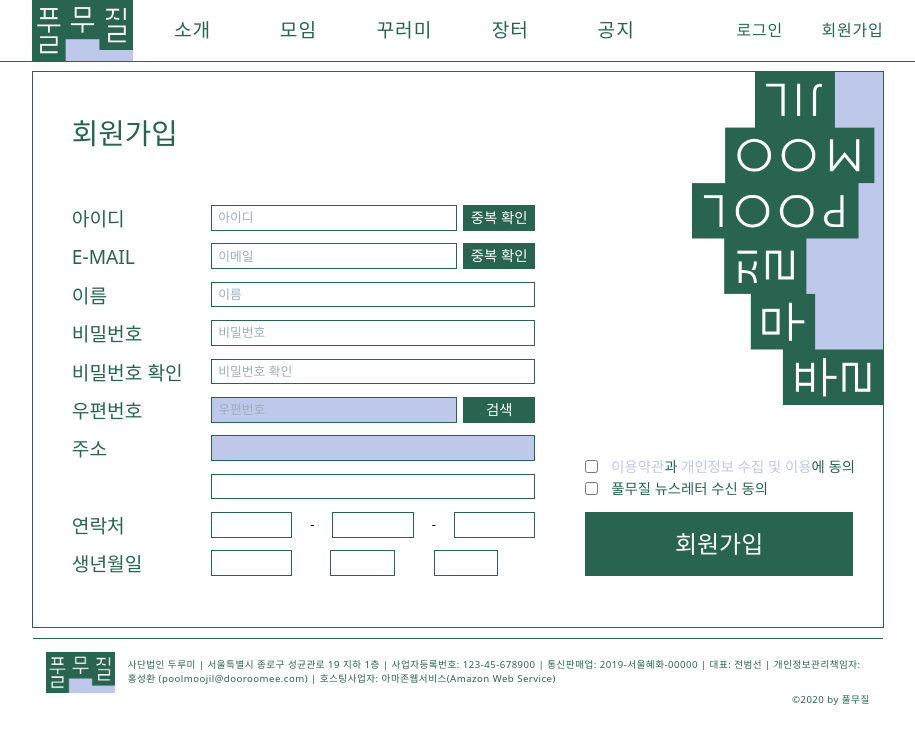
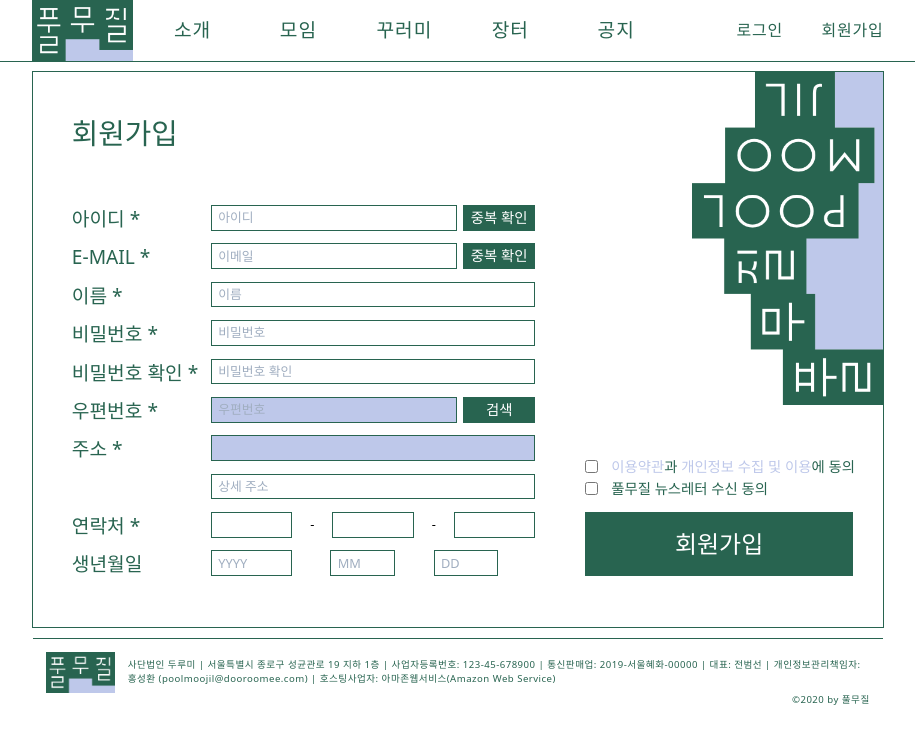
Before and after one commit to halsoo/poolmoojil-js-frontend, a React (Create React App) app: page /register in a window 1280 px wide. Shown: the top 744 px of the page, without its empty margins (182-1097 px from the left). Built offline with nearby package versions, Linux system fonts and the light colour scheme.

Commit message:
signup bug fix

```diff
--- a/src/Components/Signup/AddressSearch.jsx
+++ b/src/Components/Signup/AddressSearch.jsx
@@ -10,7 +10,7 @@ class AddressSearch extends Component {
         super(props);
 
         this.state = {
-            queryText: '안새내길',
+            queryText: '',
             currentPage: 1,
             addresses: [],
             isSearched: false,
--- a/src/Components/Signup/InputWithLabel.jsx
+++ b/src/Components/Signup/InputWithLabel.jsx
@@ -5,7 +5,9 @@ export default function InputWithLabel(props) {
         <div className="w-full mb-4 flex flex-col justify-between">
             {props.error ? <div className="text-red-500 mb-2"> {props.error} </div> : null}
             <div className="w-full flex flex-row justify-between">
-                <label className="text-2xl h-8 text-green-500">{props.label}</label>
+                <label className="text-2xl h-8 text-green-500">
+                    {props.label} {props.required ? '*' : null}
+                </label>
                 <div
                     className={`w-70% flex flex-row ${
                         props.name === 'phone' ? 'justify-between' : 'justify-start'
@@ -18,7 +20,7 @@ export default function InputWithLabel(props) {
                         type={props.type}
                         name={props.name + 'A'}
                         onChange={props.onChange}
-                        placeholder={props.placeholder}
+                        placeholder={props.name === 'birth' ? 'YYYY' : props.placeholder}
                         disabled={props.disabled}
                     />
                     {props.name === 'phone' ? <p className="self-center"> - </p> : null}
@@ -30,7 +32,7 @@ export default function InputWithLabel(props) {
                         type={props.type}
                         name={props.name + 'B'}
                         onChange={props.onChange}
-                        placeholder={props.placeholder}
+                        placeholder={props.name === 'birth' ? 'MM' : props.placeholder}
                         disabled={props.disabled}
                     />
                     {props.name === 'phone' ? <p className="self-center"> - </p> : null}
@@ -41,7 +43,7 @@ export default function InputWithLabel(props) {
                         type={props.type}
                         name={props.name + 'C'}
                         onChange={props.onChange}
-                        placeholder={props.placeholder}
+                        placeholder={props.name === 'birth' ? 'DD' : props.placeholder}
                         disabled={props.disabled}
                     />
                 </div>
@@ -54,7 +56,9 @@ export default function InputWithLabel(props) {
                 <div className="text-green-500 mb-2"> 사용 가능한 {props.label}입니다. </div>
             ) : null}
             <div className="w-full flex flex-row justify-between">
-                <label className="text-2xl h-8 text-green-500">{props.label}</label>
+                <label className="text-2xl h-8 text-green-500">
+                    {props.label} {props.required ? '*' : null}
+                </label>
                 <div className="w-70% flex flex-row justify-between">
                     <input
                         className={`w-${props.additionalButton ? '85%' : 'full'} ${
--- a/src/Components/Signup/index.jsx
+++ b/src/Components/Signup/index.jsx
@@ -3,7 +3,7 @@ import { Link, Redirect } from 'react-router-dom';
 import { connect } from 'react-redux';
 import { signupTry } from '../../actions';
 
-import { isEmail, isLength, isAlphanumeric, isNumeric } from 'validator';
+import { isEmail, isLength, isAlphanumeric, isAscii, isNumeric } from 'validator';
 import InputWithLabel from './InputWithLabel';
 import ButtonForm from './ButtonForm';
 import AddressSearch from './AddressSearch';
@@ -27,6 +27,19 @@ class Signup extends Component {
                 passwordConfirm: null,
                 phone: null,
                 birth: null,
+            },
+
+            required: {
+                overall: true,
+                userID: true,
+                name: true,
+                email: true,
+                password: true,
+                passwordConfirm: true,
+                phone: true,
+                zipCode: true,
+                addressA: true,
+                birth: false,
             },
 
             address: {
@@ -94,6 +107,14 @@ class Signup extends Component {
                     error: {
                         ...this.state.error,
                         password: '비밀번호를 8자 이상 입력하세요.',
+                    },
+                });
+                return false;
+            } else if (!isAscii(value)) {
+                this.setState({
+                    error: {
+                        ...this.state.error,
+                        password: '영문, 숫자, 특수문자만 사용해주세요.',
                     },
                 });
                 return false;
@@ -271,20 +292,6 @@ class Signup extends Component {
         }
     };
 
-    checkDuplicateUser = async (event) => {
-        const res = await checkDuplicateUserAPI(this.state.userID);
-        if (res.status === 200 && !this.state.error.userID) {
-            this.setState({ IDokay: true });
-        } else {
-            this.setState({
-                error: {
-                    ...this.state.error,
-                    userID: '이미 존재하는 아이디입니다.',
-                },
-            });
-        }
-    };
-
     checkDuplicateEmail = async (event) => {
         const res = await checkDuplicateEmailAPI(this.state.email);
         if (res.status === 200 && !this.state.error.email) {
@@ -331,6 +338,12 @@ class Signup extends Component {
         };
 
         const errors = Object.values(this.state.error).reduce((a, b) => a + b, 0);
+        const values = Object.keys(signupInfo).reduce((a, b) => {
+            if (this.state.required[b]) {
+                if (signupInfo[b] !== null) return a + null;
+                else return a + 1;
+            } else return a + null;
+        }, null);
 
         console.log(this.state.IDokay, errors, this.state.buttonForm.checkA);
 
@@ -341,14 +354,18 @@ class Signup extends Component {
                     overall: '모든 항목을 기입하셨나요?',
                 },
             });
-        } else if (this.state.IDokay && errors === 0 && this.state.buttonForm.checkA) {
-            console.log('signup!!');
+        } else if (
+            this.state.IDokay &&
+            errors === 0 &&
+            values === 0 &&
+            this.state.buttonForm.checkA
+        ) {
             this.props.signupTry(signupInfo);
         } else {
             this.setState({
                 error: {
                     ...this.state.error,
-                    overall: null,
+                    overall: '모든 항목을 기입하셨나요?',
                 },
             });
         }
@@ -447,6 +464,7 @@ class Signup extends Component {
                         additionalOnClick={this.checkDuplicateUser}
                         error={this.state.error.userID}
                         okay={this.state.IDokay}
+                        required={this.state.required.userID}
                     />
                     <InputWithLabel
                         label="E-MAIL"
@@ -460,6 +478,7 @@ class Signup extends Component {
                         additionalOnClick={this.checkDuplicateEmail}
                         error={this.state.error.email}
                         okay={this.state.EMAILokay}
+                        required={this.state.required.email}
                     />
                     <InputWithLabel
                         label="이름"
@@ -469,6 +488,7 @@ class Signup extends Component {
                         value={this.state.name}
                         placeholder="이름"
                         error={this.state.error.name}
+                        required={this.state.required.name}
                     />
                     <InputWithLabel
                         label="비밀번호"
@@ -478,6 +498,7 @@ class Signup extends Component {
                         value={this.state.password}
                         placeholder="비밀번호"
                         error={this.state.error.password}
+                        required={this.state.required.password}
                     />
                     <InputWithLabel
                         label="비밀번호 확인"
@@ -487,6 +508,7 @@ class Signup extends Component {
                         value={this.state.passwordConfirm}
                         placeholder="비밀번호 확인"
                         error={this.state.error.passwordConfirm}
+                        required={this.state.required.passwordConfirm}
                     />
                     <InputWithLabel
                         label="우편번호"
@@ -500,6 +522,7 @@ class Signup extends Component {
                         additionalOnClick={this.openAddressAPI}
                         value={this.state.address.zipCode}
                         disabled="disabled"
+                        required={this.state.required.zipCode}
                     />
                     <InputWithLabel
                         label="주소"
@@ -510,6 +533,7 @@ class Signup extends Component {
                         placeholder=""
                         value={this.state.address.addressA}
                         disabled="disabled"
+                        required={this.state.required.addressA}
                     />
                     <InputWithLabel
                         label=""
@@ -517,7 +541,7 @@ class Signup extends Component {
                         name="addressB"
                         onChange={this.handleChange}
                         value={this.state.addressB}
-                        placeholder=""
+                        placeholder="상세 주소"
                     />
 
                     <InputWithLabel
@@ -527,6 +551,7 @@ class Signup extends Component {
                         onChange={this.handleChange}
                         placeholder=""
                         error={this.state.error.phone}
+                        required={this.state.required.phone}
                     />
 
                     <InputWithLabel
```
